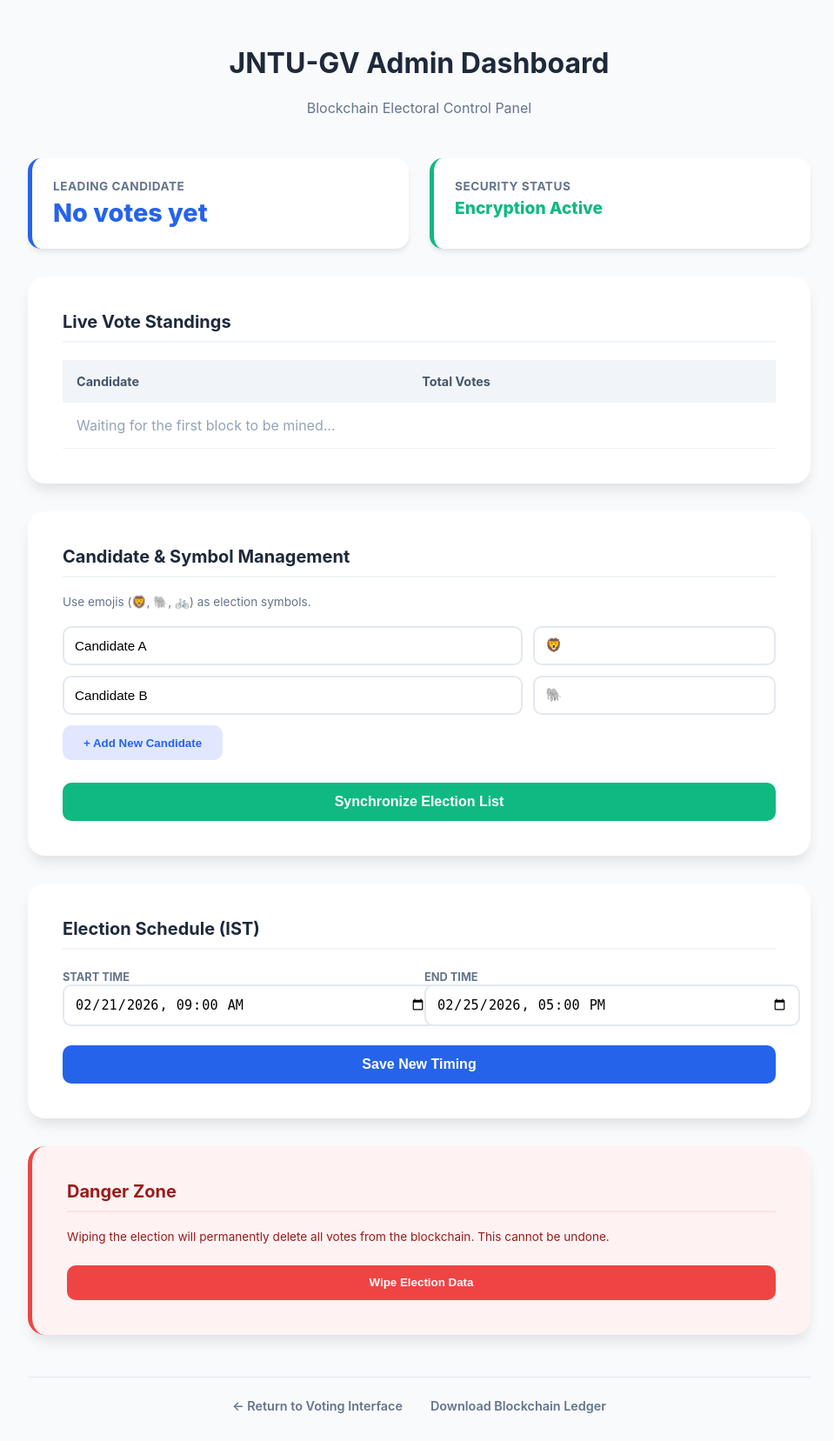
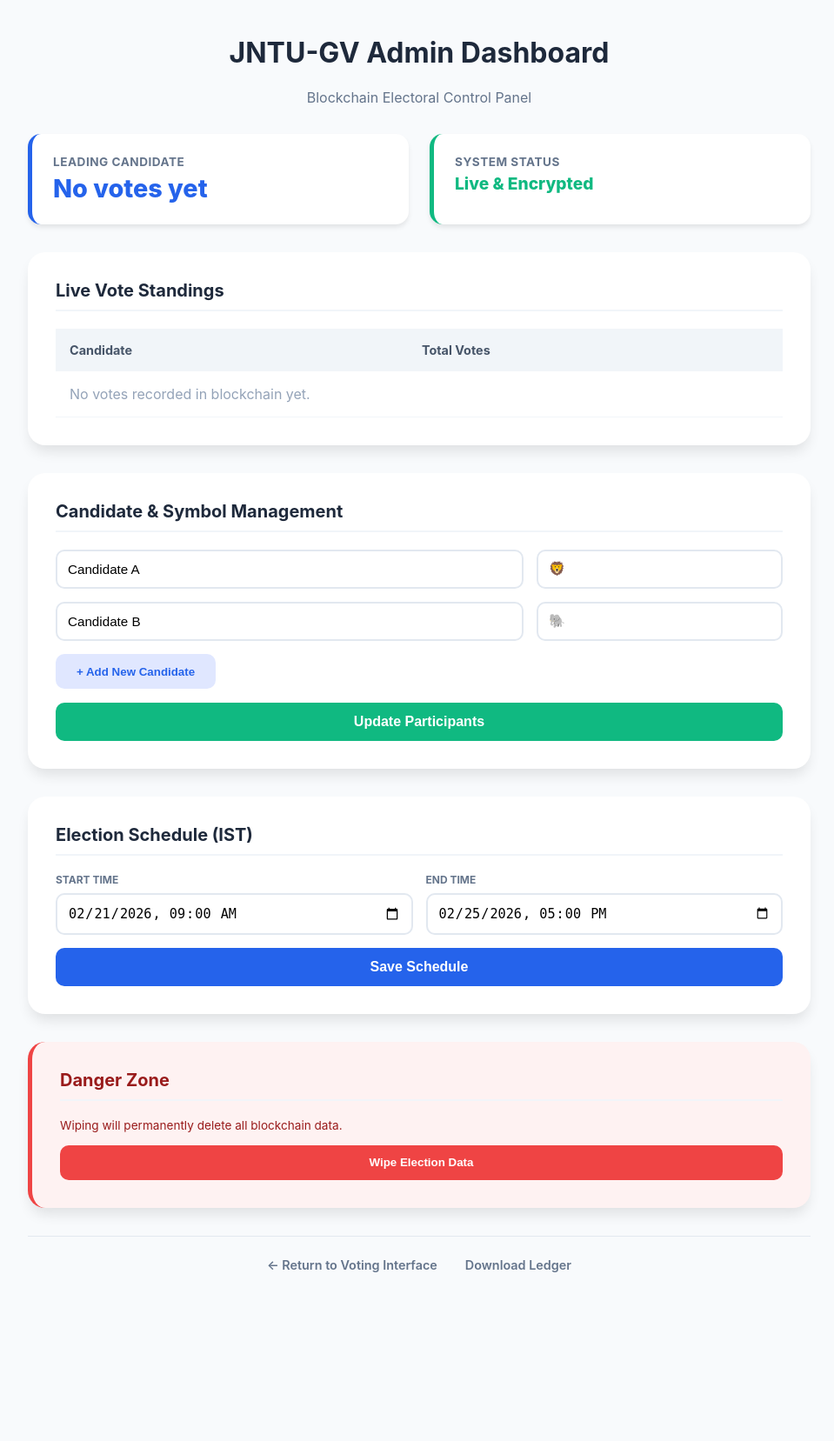
Before and after one commit to prudhvi16131/jntugv-voting-system, a Flask app: page /admin-results/JNTUGV_SECRET in a window 1280 px wide. Shown: the whole page at 87% size, without its empty margins (158-1117 px from the left). After the commit the page ends 1463 px from the top, so only its background shows below. Run offline with Flask 3, Linux system fonts and the light colour scheme.

Commit message:
Final perfected UI and time column symmetry

```diff
--- a/templates/results.html
+++ b/templates/results.html
@@ -6,38 +6,34 @@
     <title>JNTU-GV Admin Portal</title>
     <style>
         :root { --primary: #2563eb; --success: #10b981; --danger: #ef4444; --bg: #f8fafc; --text: #1e293b; }
-        body { font-family: 'Inter', system-ui, sans-serif; background: var(--bg); color: var(--text); padding: 2rem; margin: 0; }
+        body { font-family: 'Inter', system-ui, sans-serif; background: var(--bg); color: var(--text); padding: 20px; margin: 0; }
         .container { max-width: 900px; margin: 0 auto; }
 
-        /* Header & Stat Boxes */
-        .admin-header { text-align: center; margin-bottom: 3rem; }
+        .admin-header { text-align: center; margin-bottom: 2rem; }
         .stats-grid { display: grid; grid-template-columns: repeat(auto-fit, minmax(240px, 1fr)); gap: 1.5rem; margin-bottom: 2rem; }
         .stat-box { background: white; padding: 1.5rem; border-radius: 15px; box-shadow: 0 4px 6px -1px rgba(0,0,0,0.1); border-left: 5px solid var(--primary); }
         .stat-label { font-size: 0.85rem; text-transform: uppercase; color: #64748b; font-weight: 700; letter-spacing: 0.5px; }
         .stat-value { font-size: 1.8rem; font-weight: 800; color: var(--primary); margin-top: 5px; }
 
-        /* Sections */
-        .admin-card { background: white; border-radius: 20px; padding: 2.5rem; margin-bottom: 2rem; box-shadow: 0 10px 15px -3px rgba(0,0,0,0.1); }
+        .admin-card { background: white; border-radius: 20px; padding: 2rem; margin-bottom: 2rem; box-shadow: 0 10px 15px -3px rgba(0,0,0,0.1); }
         h3 { margin-top: 0; font-size: 1.25rem; border-bottom: 2px solid #f1f5f9; padding-bottom: 10px; margin-bottom: 20px; }
 
-        /* Tables */
         table { width: 100%; border-collapse: collapse; }
         th { text-align: left; padding: 1rem; background: #f1f5f9; color: #475569; font-size: 0.9rem; }
         td { padding: 1rem; border-bottom: 1px solid #f1f5f9; }
 
-        /* Form Elements */
-        .input-row { display: flex; gap: 12px; margin-bottom: 12px; }
-        input { padding: 0.75rem; border: 2px solid #e2e8f0; border-radius: 10px; font-size: 0.95rem; width: 100%; transition: border-color 0.2s; }
+        .input-row { display: flex; gap: 15px; margin-bottom: 15px; }
+        input { padding: 0.75rem; border: 2px solid #e2e8f0; border-radius: 10px; font-size: 0.95rem; width: 100%; box-sizing: border-box; transition: border-color 0.2s; }
         input:focus { border-color: var(--primary); outline: none; }
 
+        label { font-size: 0.75rem; font-weight: 700; color: #64748b; text-transform: uppercase; display: block; margin-bottom: 8px; }
+
         .btn { padding: 0.8rem 1.5rem; border-radius: 10px; border: none; cursor: pointer; font-weight: 700; transition: all 0.2s; display: inline-block; text-align: center; }
-        .btn-add { background: #e0e7ff; color: var(--primary); margin-bottom: 1rem; width: auto; }
-        .btn-add:hover { background: #c7d2fe; }
-        .btn-save { background: var(--success); color: white; width: 100%; font-size: 1rem; margin-top: 10px; }
-        .btn-save:hover { opacity: 0.9; transform: translateY(-1px); }
-        .btn-danger { background: var(--danger); color: white; width: 100%; margin-top: 10px; }
+        .btn-add { background: #e0e7ff; color: var(--primary); margin-bottom: 1rem; }
+        .btn-save { background: var(--success); color: white; width: 100%; font-size: 1rem; }
+        .btn-danger { background: var(--danger); color: white; width: 100%; }
 
-        .nav-links { display: flex; justify-content: center; gap: 2rem; margin-top: 3rem; border-top: 1px solid #e2e8f0; padding-top: 1.5rem; }
+        .nav-links { display: flex; justify-content: center; gap: 2rem; margin-top: 2rem; border-top: 1px solid #e2e8f0; padding-top: 1.5rem; }
         .nav-links a { color: #64748b; text-decoration: none; font-weight: 600; font-size: 0.9rem; }
     </style>
 </head>
@@ -55,28 +51,20 @@
             <div class="stat-value">{{ winner }}</div>
         </div>
         <div class="stat-box" style="border-left-color: var(--success);">
-            <div class="stat-label">Security Status</div>
-            <div class="stat-value" style="color: var(--success); font-size: 1.2rem;">Encryption Active</div>
+            <div class="stat-label">System Status</div>
+            <div class="stat-value" style="color: var(--success); font-size: 1.2rem;">Live & Encrypted</div>
         </div>
     </div>
 
     <div class="admin-card">
         <h3>Live Vote Standings</h3>
         <table>
-            <thead>
-                <tr>
-                    <th>Candidate</th>
-                    <th>Total Votes</th>
-                </tr>
-            </thead>
+            <thead><tr><th>Candidate</th><th>Total Votes</th></tr></thead>
             <tbody>
                 {% for name, count in tally.items() %}
-                <tr>
-                    <td>{{ name }}</td>
-                    <td><strong>{{ count }}</strong></td>
-                </tr>
+                <tr><td>{{ name }}</td><td><strong>{{ count }}</strong></td></tr>
                 {% else %}
-                <tr><td colspan="2" style="color: #94a3b8;">Waiting for the first block to be mined...</td></tr>
+                <tr><td colspan="2" style="color: #94a3b8;">No votes recorded in blockchain yet.</td></tr>
                 {% endfor %}
             </tbody>
         </table>
@@ -84,18 +72,17 @@
 
     <div class="admin-card">
         <h3>Candidate & Symbol Management</h3>
-        <p style="font-size: 0.85rem; color: #64748b; margin-bottom: 20px;">Use emojis (🦁, 🐘, 🚲) as election symbols.</p>
         <form action="/update-candidates" method="post">
             <div id="candidate-list">
                 {% for c in config.candidates %}
                 <div class="input-row">
-                    <input type="text" name="c_name" value="{{ c.name }}" placeholder="Candidate Name" required style="flex: 2;">
+                    <input type="text" name="c_name" value="{{ c.name }}" placeholder="Name" required style="flex: 2;">
                     <input type="text" name="c_symbol" value="{{ c.symbol }}" placeholder="Symbol" style="flex: 1;">
                 </div>
                 {% endfor %}
             </div>
             <button type="button" class="btn btn-add" onclick="addRow()">+ Add New Candidate</button>
-            <button type="submit" class="btn btn-save">Synchronize Election List</button>
+            <button type="submit" class="btn btn-save">Update Participants</button>
         </form>
     </div>
 
@@ -104,31 +91,29 @@
         <form action="/update-time" method="post">
             <div class="input-row">
                 <div style="flex: 1;">
-                    <label style="font-size: 0.8rem; font-weight: bold; color: #64748b;">START TIME</label>
+                    <label>Start Time</label>
                     <input type="datetime-local" name="start_time" value="{{ config.start.strftime('%Y-%m-%dT%H:%M') }}" required>
                 </div>
                 <div style="flex: 1;">
-                    <label style="font-size: 0.8rem; font-weight: bold; color: #64748b;">END TIME</label>
+                    <label>End Time</label>
                     <input type="datetime-local" name="end_time" value="{{ config.end.strftime('%Y-%m-%dT%H:%M') }}" required>
                 </div>
             </div>
-            <button type="submit" class="btn btn-save" style="background: var(--primary);">Save New Timing</button>
+            <button type="submit" class="btn btn-save" style="background: var(--primary);">Save Schedule</button>
         </form>
     </div>
 
     <div class="admin-card" style="border-left: 5px solid var(--danger); background-color: #fef2f2;">
-        <h3 style="color: #991b1b; border-bottom-color: #fee2e2;">Danger Zone</h3>
-        <p style="font-size: 0.85rem; color: #991b1b; margin-bottom: 15px;">
-            Wiping the election will permanently delete all votes from the blockchain. This cannot be undone.
-        </p>
-        <form action="/reset-election" method="post" onsubmit="return confirm('WARNING: Are you sure you want to delete ALL votes and reset the blockchain?');">
+        <h3 style="color: #991b1b;">Danger Zone</h3>
+        <p style="font-size: 0.85rem; color: #991b1b; margin-bottom: 15px;">Wiping will permanently delete all blockchain data.</p>
+        <form action="/reset-election" method="post" onsubmit="return confirm('WARNING: Are you sure you want to delete ALL votes?');">
             <button type="submit" class="btn btn-danger">Wipe Election Data</button>
         </form>
     </div>
 
     <div class="nav-links">
         <a href="/">← Return to Voting Interface</a>
-        <a href="/ledger">Download Blockchain Ledger</a>
+        <a href="/ledger">Download Ledger</a>
     </div>
 </div>
 
@@ -137,13 +122,10 @@
         const container = document.getElementById('candidate-list');
         const div = document.createElement('div');
         div.className = 'input-row';
-        div.innerHTML = `
-            <input type="text" name="c_name" placeholder="Candidate Name" required style="flex: 2;">
-            <input type="text" name="c_symbol" placeholder="Symbol" style="flex: 1;">
-        `;
+        div.innerHTML = `<input type="text" name="c_name" placeholder="Name" required style="flex: 2;">
+                         <input type="text" name="c_symbol" placeholder="Symbol" style="flex: 1;">`;
         container.appendChild(div);
     }
 </script>
-
 </body>
 </html>
```
